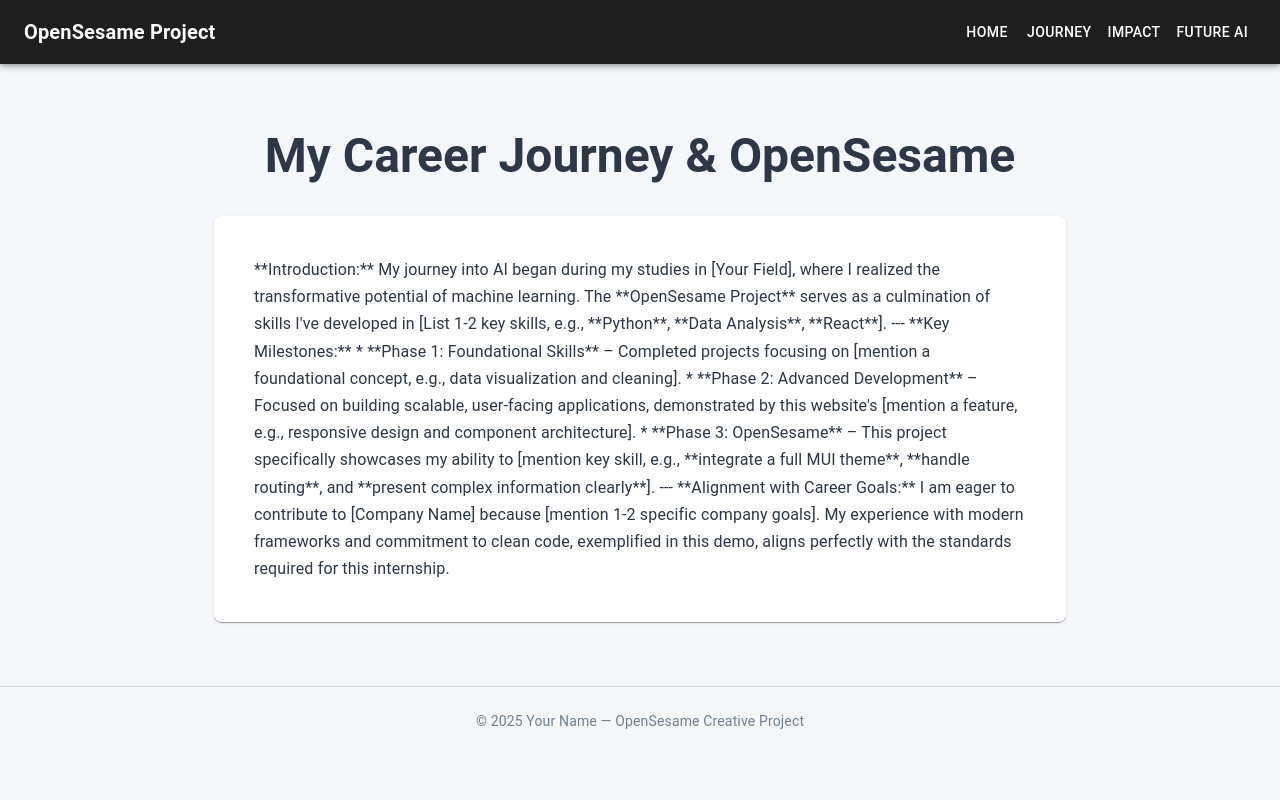
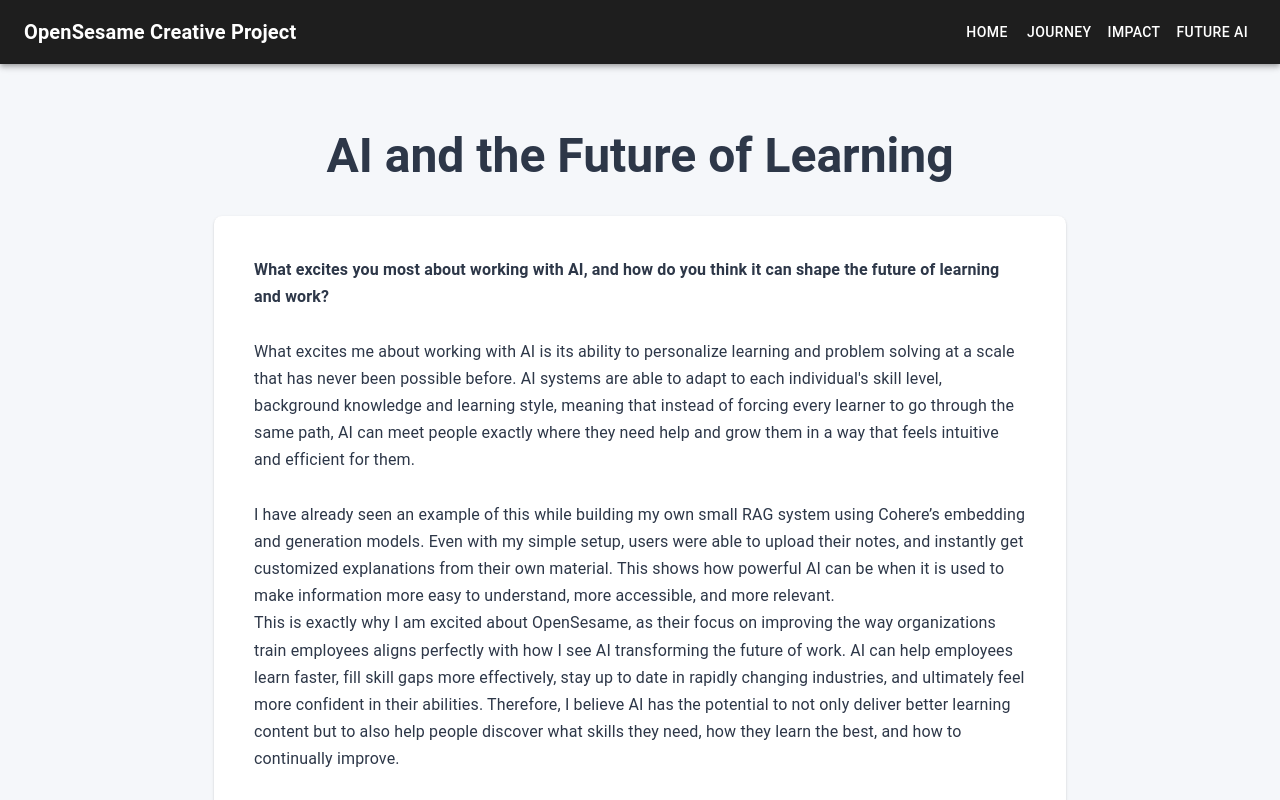
Before and after one commit to JashKotadiya/open-sesame-creative-project, a React (Vite) app: page /future-ai in a window 1280 px wide. Shown: the top 800 px of the page. Built offline with nearby package versions, Linux system fonts and the light colour scheme.

Commit message:
Added content for each page of the website, changed title and subtitle

```diff
--- a/src/FutureAI.jsx
+++ b/src/FutureAI.jsx
@@ -12,7 +12,7 @@ export default function FutureAI() {
           gutterBottom
           sx={{ color: theme.palette.text.primary }}
         >
-          My Career Journey & OpenSesame
+         AI and the Future of Learning
         </Typography>
       </Box>
 
@@ -32,23 +32,34 @@ export default function FutureAI() {
             color: theme.palette.text.primary
           }}
         >
-          **Introduction:**
-          My journey into AI began during my studies in [Your Field], where I realized the transformative potential of machine learning. The **OpenSesame Project** serves as a culmination of skills I've developed in [List 1-2 key skills, e.g., **Python**, **Data Analysis**, **React**].
+         <b>What excites you most about working with AI, and how do you think it can shape the future of learning and work?
+         </b> <br/>
 
-          ---
+         <br/>What excites me about working with AI is its ability to personalize learning and
+         problem solving at a scale that has never been possible before.
+         AI systems are able to adapt to each individual's skill level, background knowledge and
+         learning style, meaning that instead of forcing every learner to go through the same path,
+         AI can meet people exactly where they need help and grow them in a way that feels intuitive and
+         efficient for them. <br/>
 
-          **Key Milestones:**
+         <br/> I have already seen an example of this while building my own small RAG system using Cohere’s
+         embedding and generation models. Even with my simple setup, users were able to upload their notes,
+         and instantly get customized explanations from their own material.
+         This shows how powerful AI can be when it is used to make information more easy to understand,
+         more accessible, and more relevant.
 
-          * **Phase 1: Foundational Skills** – Completed projects focusing on [mention a foundational concept, e.g., data visualization and cleaning].
-          * **Phase 2: Advanced Development** – Focused on building scalable, user-facing applications, demonstrated by this website's [mention a feature, e.g., responsive design and component architecture].
-          * **Phase 3: OpenSesame** – This project specifically showcases my ability to [mention key skill, e.g., **integrate a full MUI theme**, **handle routing**, and **present complex information clearly**].
+         <br/>This is exactly why I am excited about OpenSesame, as their focus on improving the way organizations
+         train employees aligns perfectly with how I see AI transforming the future of work.
+         AI can help employees learn faster, fill skill gaps more effectively,
+         stay up to date in rapidly changing industries, and ultimately feel more
+         confident in their abilities. Therefore, I believe
+         AI has the potential to not only deliver better learning content but to also
+         help people discover what skills they need, how they learn the best, and how to continually improve. <br/>
 
-          ---
-
-          **Alignment with Career Goals:**
-
-          I am eager to contribute to [Company Name] because [mention 1-2 specific company goals]. My experience with modern frameworks and commitment to clean code, exemplified in this demo, aligns perfectly with the standards required for this internship.
-
+        <br/> Hence, working with AI in a place like OpenSesame, where education, accessibility,
+        and real workplace impact come together, is exciting as it means contributing to technology that can
+        genuinely improve people’s opportunities, careers and day to day work and I want to help build tools
+        that make learning more personalized, engaging, and available to everyone.
         </Typography>
       </Paper>
     </Container>
--- a/src/Home.jsx
+++ b/src/Home.jsx
@@ -19,11 +19,11 @@ export default function Home() {
     >
       <Box sx={{ maxWidth: 'md', width: '100%', pt: 6, pb: 6 }}>
         <Typography variant="h3" sx={{ fontWeight: "bold", mb: 3, color: 'text.primary' }}>
-          Welcome to My Website
+         OpenSesame Creative Project
         </Typography>
 
         <Typography variant="h6" sx={{ mb: 6, color: 'text.secondary' }}>
-          Explore my journey in AI, the impact of technology, and my views on the future.
+          Introducing Jash Kotadiya and Answering your Core Internship Questions
         </Typography>
 
         {/* Grid container defines the table, enables flexbox rules, and allows for its children to wrap into rows, and automatically applies spacing -> A 12 column system */}
--- a/src/Impact.jsx
+++ b/src/Impact.jsx
@@ -12,7 +12,7 @@ export default function Impact() {
           gutterBottom
           sx={{ color: theme.palette.text.primary }}
         >
-          My Career Journey & OpenSesame
+          What I Bring to OpenSesame
         </Typography>
       </Box>
 
@@ -32,22 +32,40 @@ export default function Impact() {
             color: theme.palette.text.primary
           }}
         >
-          **Introduction:**
-          My journey into AI began during my studies in [Your Field], where I realized the transformative potential of machine learning. The **OpenSesame Project** serves as a culmination of skills I've developed in [List 1-2 key skills, e.g., **Python**, **Data Analysis**, **React**].
+         <b>
+          What strengths, skills, or perspectives will you bring to OpenSesame to make an impact and contribute to our mission?
+         </b> <br/>
 
-          ---
+        <br/>I bring a combination of technical ability, problem-solving experience, and leadership skills. <br/>
 
-          **Key Milestones:**
+        <br/> Through BUILD UMass and my two internships in high school for the Central Mass Moms company and the
+        Massachusetts Firefighting Academy, I have gained experience building websites and delivering real solutions for clients.
+        In BUILD UMass, I am helping to build a community-based bike trails database website using React,
+        Next.js, TypeScript, and MongoDB. For my internship at the Massachusetts Firefighting Academy, we created
+        content and a dedicated page on the MFA Website to inform youth about fire safety, careers in firefighting,
+        and youth programs, using some HTML and CSS. For the Central Mass Moms Company, we built a professional-looking
+        Western Mass Mom website from the ground up by collecting/addressing their needs. My interests go beyond web
+        development, as in the UMass Robotics Club, we are building a battlebot with integrated ESP32 control and a
+        motorized flipper mechanism using C++. <br/>
 
-          * **Phase 1: Foundational Skills** – Completed projects focusing on [mention a foundational concept, e.g., data visualization and cleaning].
-          * **Phase 2: Advanced Development** – Focused on building scalable, user-facing applications, demonstrated by this website's [mention a feature, e.g., responsive design and component architecture].
-          * **Phase 3: OpenSesame** – This project specifically showcases my ability to [mention key skill, e.g., **integrate a full MUI theme**, **handle routing**, and **present complex information clearly**].
+       <br/> On FRC Team 467, I led a subteam all four years of my high school, working
+        on vision, an arm ,and a climber, using Java and coordinating with mechanical and electrical subteams as well.
+        I have also shared my knowledge by teaching middle school students how to build and code Lego Robots through the
+        Sherwood Middle School After School Program and the Shrewsbury High School Robotics Summer Programs. <br/>
 
-          ---
+       <br/> Beyond technical ability, I bring leadership skills and persistence through my Eagle Project, and being event
+        lead for JCGB’s Walk for Hunger, where we raised $2000 for people with food insecurity, Norwood food drive where
+        we filled 3 car worths of food, JGCB Winter Clothing and Book Drive. I also ran a coding camp in which I taught
+        elementary and middle schoolers Scratch programming. <br/>
 
-          **Alignment with Career Goals:**
-
-          I am eager to contribute to [Company Name] because [mention 1-2 specific company goals]. My experience with modern frameworks and commitment to clean code, exemplified in this demo, aligns perfectly with the standards required for this internship.
+       <br/> Thus all of these experiences taught how to lead and
+        organize teams, communicate clearly, persistence, work in teams, time management, and adaptability.
+        They have taught me how to break down complex problems, collaborate across various different teams and
+        disciplines, stay organized under strict deadlines, and take initiative. Most importantly, they have also
+        prepared me to contribute efficiently to OpenSesame’s mission of developing the world’s most productive and
+        admired workforces by creating accessible, high quality learning tools. I am excited and ready to apply my
+        skills to improve the software that powers learning for thousands of organizations, helping individuals and
+        teams grow their skill and succeed.
 
         </Typography>
       </Paper>
--- a/src/Navbar.jsx
+++ b/src/Navbar.jsx
@@ -9,7 +9,7 @@ export default function Navbar() {
     <AppBar position="static" sx = {{backgroundColor: "#1E1E1E"}}>
       <Toolbar sx={{ display: "flex", justifyContent: "space-between" }}>
         <Typography variant="h6" sx={{ fontWeight: "bold" }}>
-          OpenSesame Project
+          OpenSesame Creative Project
         </Typography>
 
         <div>
```
Also changed, not shown: src/Journey.jsx (+11 -9 lines).
